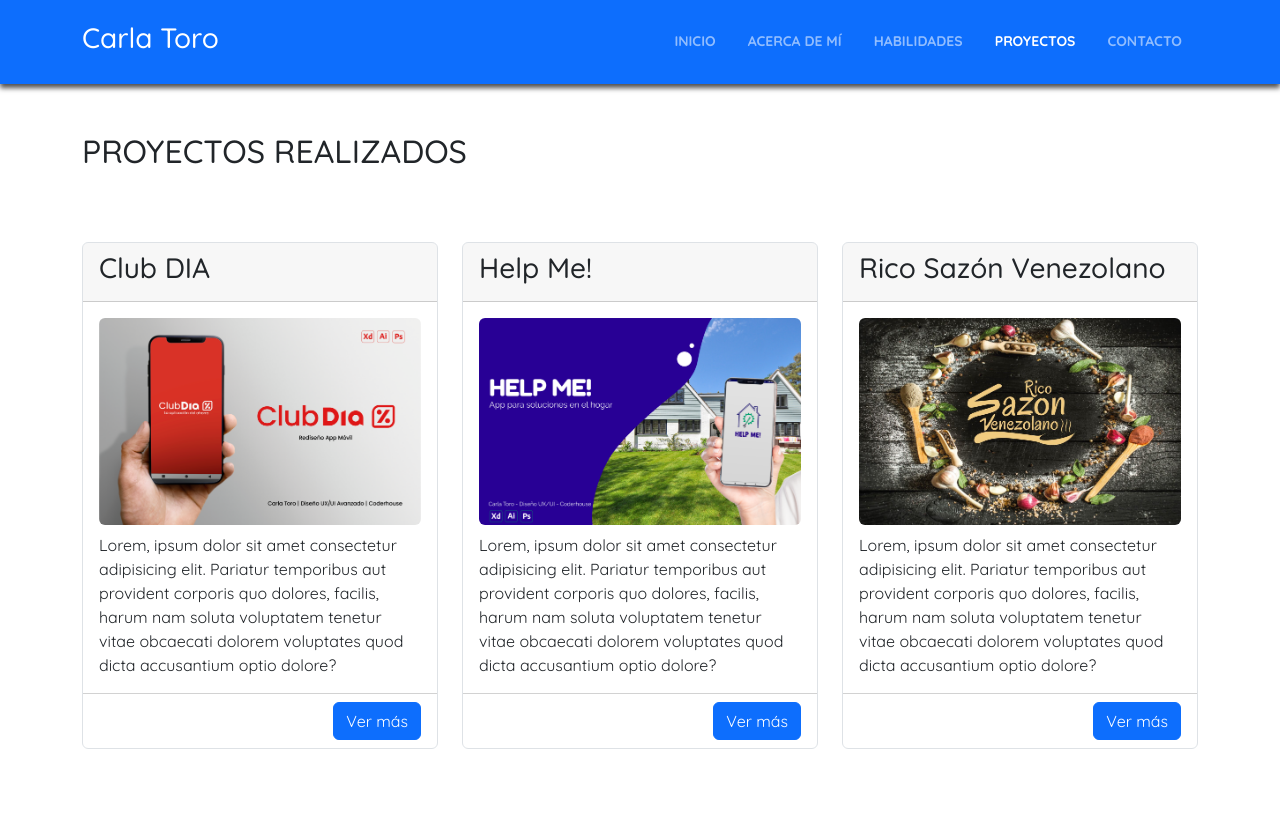
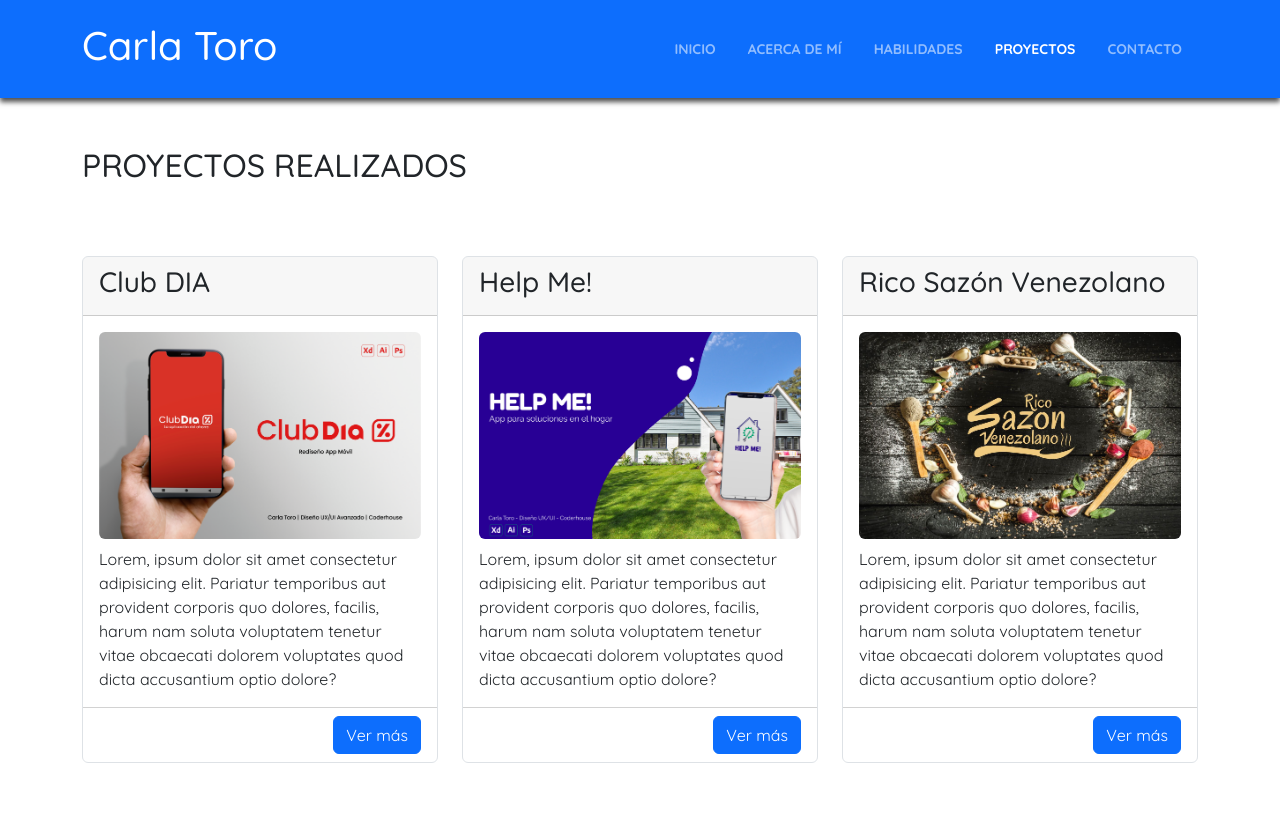
Before and after one commit to carlatoro/my-profile, a website: page paginas/proyectos.html in a window 1280 px wide. Shown: the top 823 px of the page. Drawn offline with nearby package versions, Linux system fonts and the light colour scheme; files that its build step writes are made by us from their sources.

Commit message:
SASS 2 y SEO

```diff
--- a/paginas/proyectos.html
+++ b/paginas/proyectos.html
@@ -4,7 +4,9 @@
     <meta charset="UTF-8" />
     <meta http-equiv="X-UA-Compatible" content="IE=edge" />
     <meta name="viewport" content="width=device-width, initial-scale=1.0" />
-    <title>Carla Toro</title>
+    <meta name="author" content="Carla Toro">
+    <meta name="description" content="Sitio Web sobre mis conocimientos y experiencias a nivel personal y profesional">
+    <title>Carla Toro | Proyectos </title>
     <link
       href="https://cdn.jsdelivr.net/npm/bootstrap@5.2.0-beta1/dist/css/bootstrap.min.css"
       rel="stylesheet"
@@ -38,7 +40,7 @@
       <nav class="navbar navbar-expand-lg navbar-dark bg-primary p-3 shadow-blur">
         <div class="container">
           <a class="navbar-brand" href="../index.html">
-            <h3 class="zoom">Carla Toro</h3>
+            <h1 class="zoom">Carla Toro</h1>
           </a>
           <button
             class="navbar-toggler"
--- a/scss/styles.scss
+++ b/scss/styles.scss
@@ -12,6 +12,19 @@
 
 body {
   font-family: 'Quicksand', sans-serif;
+}
+
+header {
+  nav{
+    .container{
+      a {
+        h1 {
+          font-size: 2.5rem;
+          font-weight: 500;
+        }
+      }
+    }
+  }
 }
 
 .shadow-blur {
```
Also changed, not shown: index.html (+2 -0 lines), paginas/acercademi.html (+4 -3 lines), paginas/contacto.html (+11 -7 lines), paginas/habilidades.html (+4 -3 lines).
